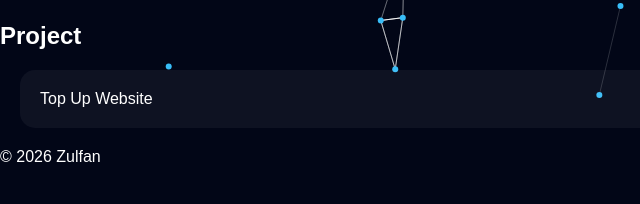
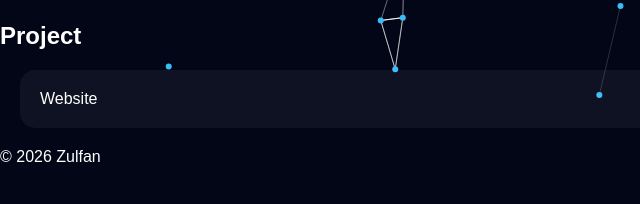
Before and after one commit to miftahulfalahzulfan-create/rexxx, a plain HTML site: page index.html in a window 1280 px wide. Shown: the part 421-625 px from the top of the page, 0-640 px from the left. Drawn offline with nearby package versions, Linux system fonts and the light colour scheme; animation ran at ten frames a second.

Commit message:
Update index.html

```diff
--- a/index.html
+++ b/index.html
@@ -16,7 +16,7 @@
 </header>
 <section data-aos="fade-up">
 <h2>Project</h2>
-<div class="card">Top Up Website</div>
+<div class="card">Website</div>
 </section>
 <footer>© 2026 Zulfan</footer>
 
```
